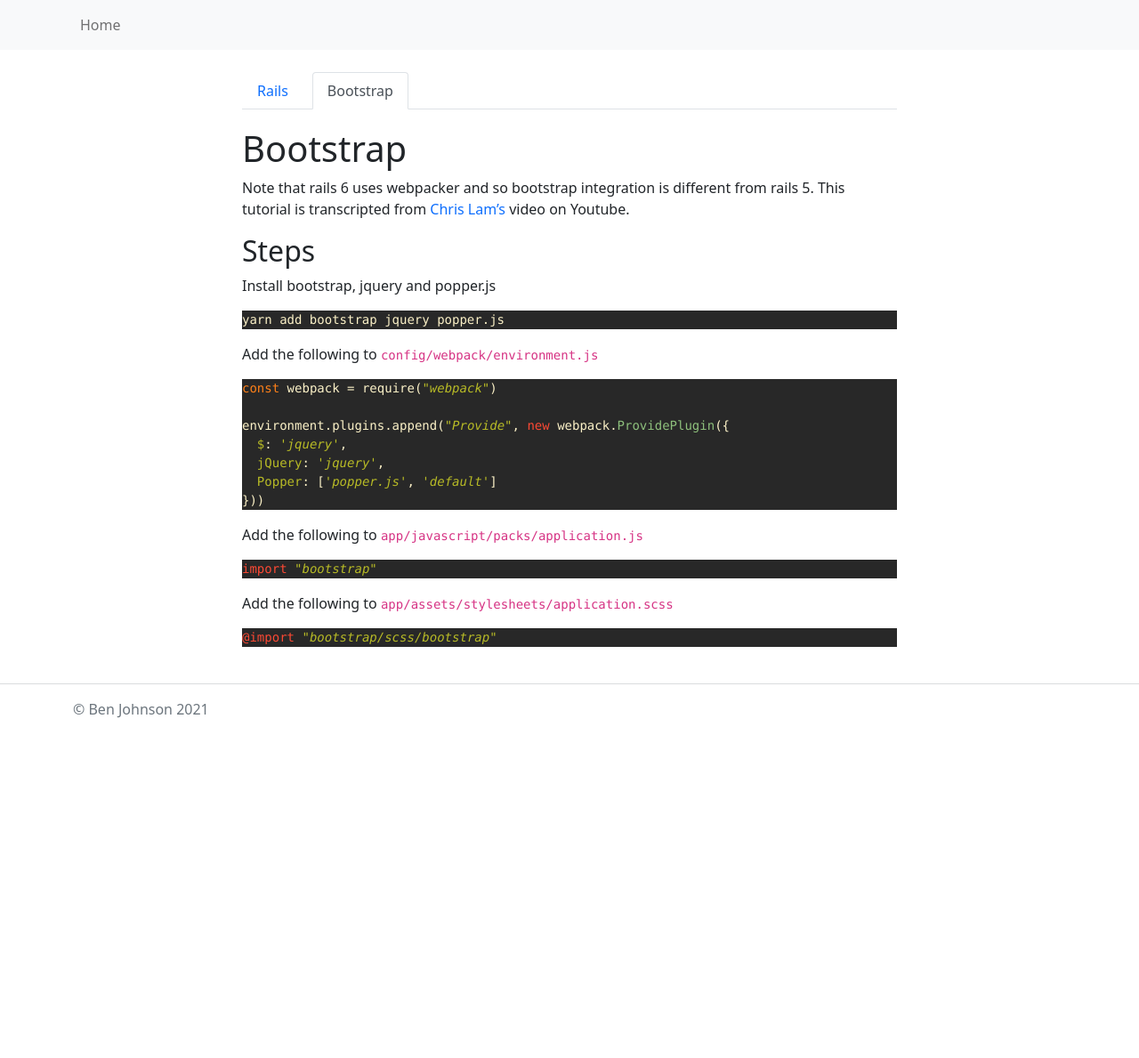
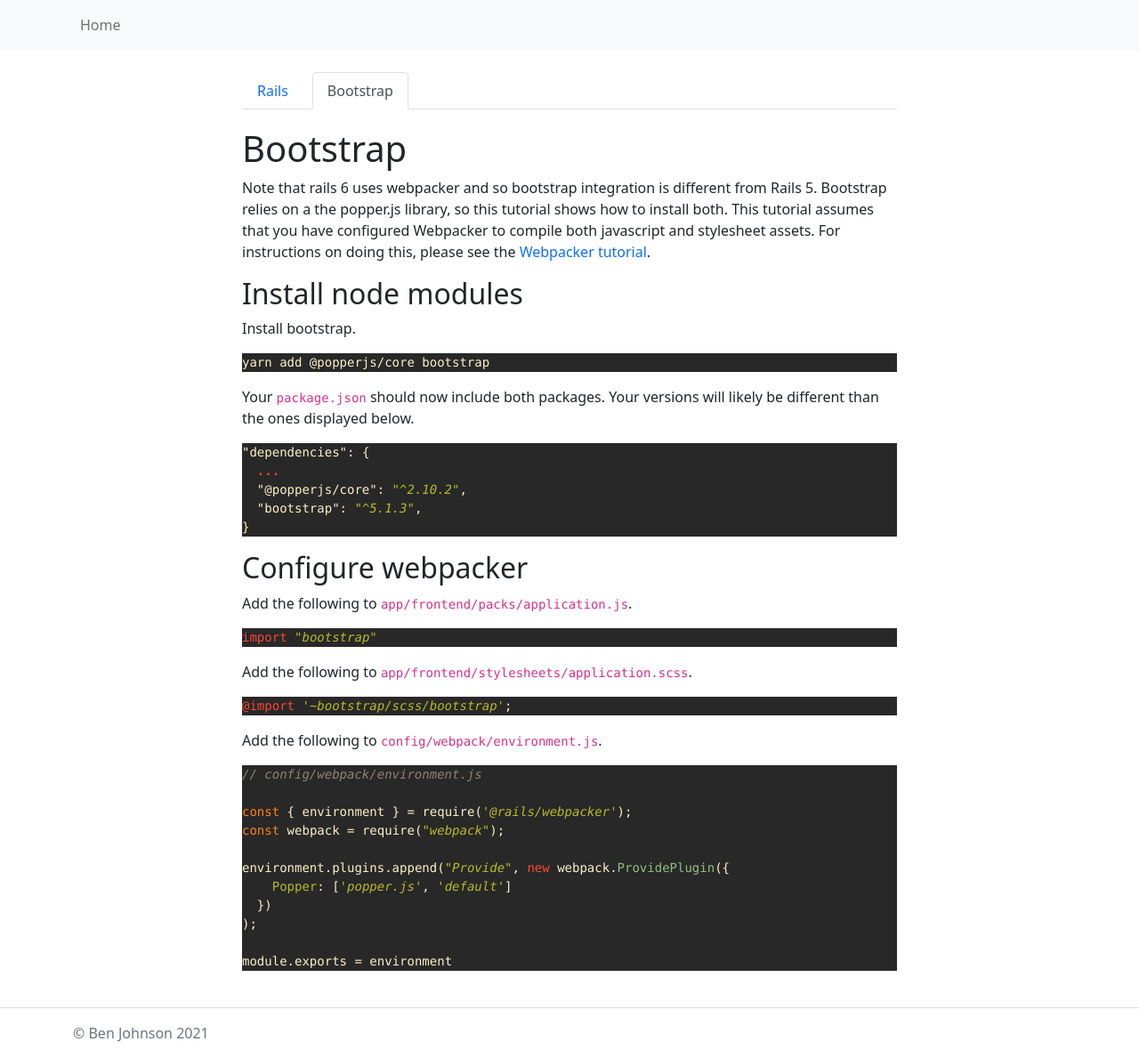
Before and after one commit to bdjohnson529/codechalet.com, a Jekyll site: the page built from _docs/ruby-on-rails/integrations/bootstrap.md, in a window 1280 px wide. Shown: the whole page at 89% size. Built offline with Jekyll 4.4.1, drawn with Linux system fonts in a browser that asks for light colours; before the commit the page ends 900 px from its top, so only the background shows below that.

Commit message:
rails: add

`````diff
--- a/_docs/ruby-on-rails/integrations/bootstrap.md
+++ b/_docs/ruby-on-rails/integrations/bootstrap.md
@@ -5,32 +5,45 @@
 topic: Rails
 topic_path: /docs/ruby-on-rails/index.html
 ---
-Note that rails 6 uses webpacker and so bootstrap integration is different from rails 5. This tutorial is transcripted from [Chris Lam's](https://www.youtube.com/watch?v=BIxd501hP-g) video on Youtube.
+Note that rails 6 uses webpacker and so bootstrap integration is different from Rails 5. Bootstrap relies on a the popper.js library, so this tutorial shows how to install both. This tutorial assumes that you have configured Webpacker to compile both javascript and stylesheet assets. For instructions on doing this, please see the [Webpacker tutorial](/docs/ruby-on-rails/integrations/webpacker.html).
 
-## Steps
-
-Install bootstrap, jquery and popper.js
+## Install node modules
+Install bootstrap.
 ```bash
-yarn add bootstrap jquery popper.js
+yarn add @popperjs/core bootstrap
 ```
 
-Add the following to `config/webpack/environment.js`
+Your `package.json` should now include both packages. Your versions will likely be different than the ones displayed below.
+```json
+"dependencies": {
+  ...
+  "@popperjs/core": "^2.10.2",
+  "bootstrap": "^5.1.3",
+}
+```
+
+## Configure webpacker
+Add the following to `app/frontend/packs/application.js`.
 ```javascript
-const webpack = require("webpack")
+import "bootstrap"
+```
+
+Add the following to `app/frontend/stylesheets/application.scss`.
+```css
+@import '~bootstrap/scss/bootstrap';
+```
+
+Add the following to `config/webpack/environment.js`.
+```javascript
+// config/webpack/environment.js
+
+const { environment } = require('@rails/webpacker');
+const webpack = require("webpack");
 
 environment.plugins.append("Provide", new webpack.ProvidePlugin({
-  $: 'jquery',
-  jQuery: 'jquery',
-  Popper: ['popper.js', 'default']
-}))
+    Popper: ['popper.js', 'default']
+  })
+);
+
+module.exports = environment
 ```
-
-Add the following to `app/javascript/packs/application.js`
-```javascript
-import "bootstrap"
-````
-
-Add the following to `app/assets/stylesheets/application.scss`
-```css
-@import "bootstrap/scss/bootstrap"
-```
`````
Also changed, not shown: _docs/ruby-on-rails/integrations/webpacker.md (+6 -4 lines), _docs/ruby-on-rails/tests/rspec-capybara.md (renamed from _docs/ruby-on-rails/integrations/rspec-capybara.md, +2 -2 lines).
